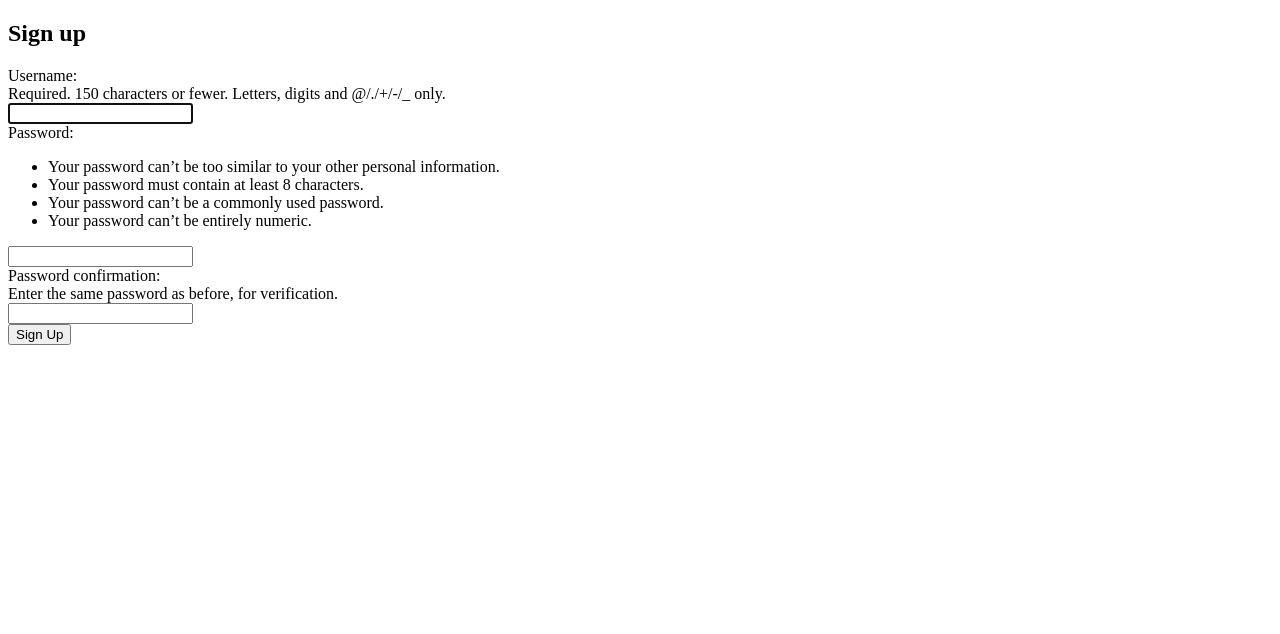
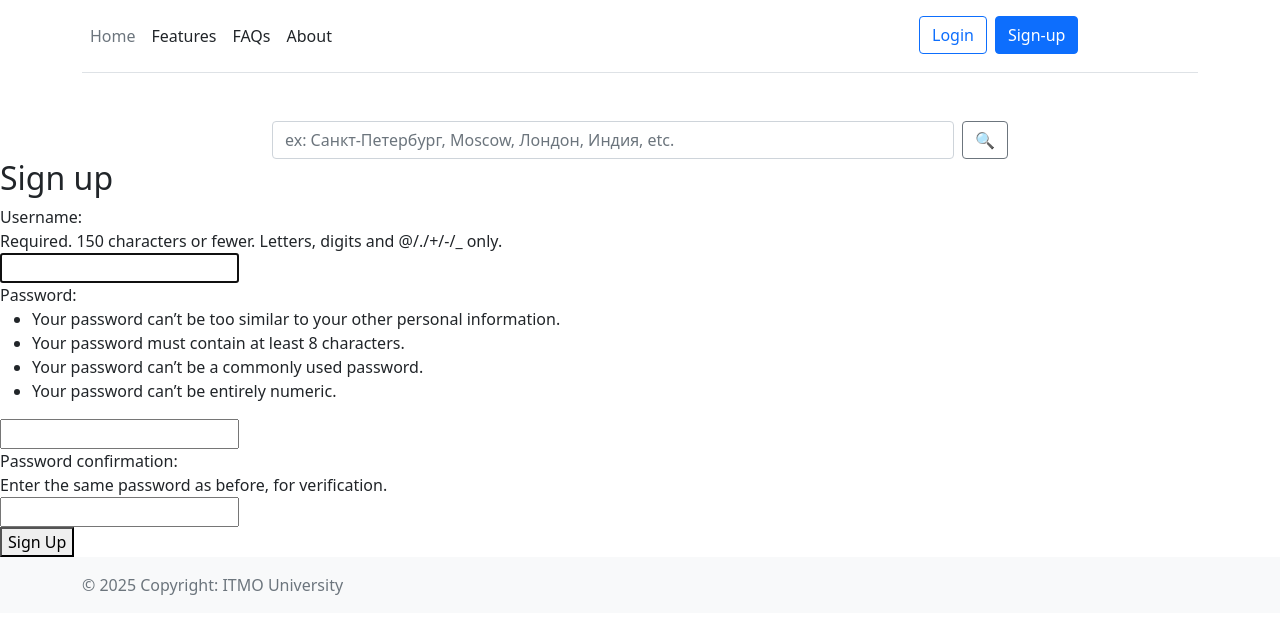
Before and after one commit to abdulovia/weather, a Django app: page /accounts/signup/ in a window 1280 px wide. Shown: the top 634 px of the page. Run offline with Django 5.2, Linux system fonts and the light colour scheme.

Commit message:
Update base.html

```diff
--- a/weather_app/templates/base.html
+++ b/weather_app/templates/base.html
@@ -3,14 +3,86 @@
 
 <head>
     <meta charset="utf-8">
-    <title>{% block title %}Django Auth Tutorial{% endblock %}</title>
+    <meta name="viewport" content="width=device-width, initial-scale=1">
+
+    <title>{% block title %}Base Title{% endblock %}</title>
+
+    <link href="https://cdn.jsdelivr.net/npm/bootstrap@5.0.2/dist/css/bootstrap.min.css" rel="stylesheet"
+        integrity="sha384-EVSTQN3/azprG1Anm3QDgpJLIm9Nao0Yz1ztcQTwFspd3yD65VohhpuuCOmLASjC" crossorigin="anonymous">
 </head>
 
 <body>
     <main>
+        <div class="container">
+            <header class="d-flex flex-wrap justify-content-md-between py-3 mb-4 border-bottom">
+
+                <ul class="nav col-12 col-md-auto mb-2 justify-content-left mb-md-0">
+                    <li><a href="{% url 'locations:home' %}" class="nav-link px-2 link-secondary">Home</a></li>
+                    <li><a href="{% url 'locations:home' %}" class="nav-link px-2 link-dark">Features</a></li>
+                    <li><a href="{% url 'locations:home' %}" class="nav-link px-2 link-dark">FAQs</a></li>
+                    <li><a href="{% url 'locations:home' %}" class="nav-link px-2 link-dark">About</a></li>
+                </ul>
+
+                <div class="col-md-3 text-end">
+                    <ul class="nav col-6 col-md-auto mb-2 mb-md-0">
+                        {% if user.is_authenticated %}
+
+                        <li><a class="nav-link px-3 link-dark" style="font-weight: 600;">{{ user.username }}</a></li>
+                        <li>
+                            <form action="{% url 'logout' %}" method="post">
+                                {% csrf_token %}
+                                <button type="submit" class="btn btn-outline-primary me-2">Log Out</button>
+                            </form>
+                        </li>
+
+                        {% else %}
+
+                        <li>
+                            <form action="{% url 'login' %}" method="get">
+                                <button type="submit" class="btn btn-outline-primary me-2">Login</button>
+                            </form>
+                        </li>
+                        <li>
+                            <form action="{% url 'signup' %}" method="get">
+                                <button type="submit" class="btn btn-primary">Sign-up</button>
+                            </form>
+                        </li>
+                        {% endif %}
+                    </ul>
+                </div>
+            </header>
+        </div>
+
+        <div class="container">
+            <div class="row justify-content-center" style="margin-top: 3em;">
+                <div class="col-md-8">
+
+                    <div class="search-container">
+                        <form role="search" method="get" action="/search" class="d-flex">
+                            <input type="search" class="form-control search-input" name="q"
+                                placeholder="ex: Санкт-Петербург, Moscow, Лондон, Индия, etc." required />
+                            <button type="submit" class="btn btn-outline-secondary ms-2">&#128269;</button>
+                        </form>
+                    </div>
+
+                </div>
+            </div>
+        </div>
+
         {% block content %}
+
         {% endblock %}
+
+        <footer class="footer mt-auto py-3 bg-light">
+            <div class="container">
+                <span class="text-muted">&copy; 2025 Copyright: ITMO University</span>
+            </div>
+        </footer>
     </main>
+
+    <script src="https://cdn.jsdelivr.net/npm/bootstrap@5.0.2/dist/js/bootstrap.bundle.min.js"
+        integrity="sha384-MrcW6ZMFYlzcLA8Nl+NtUVF0sA7MsXsP1UyJoMp4YLEuNSfAP+JcXn/tWtIaxVXM"
+        crossorigin="anonymous"></script>
 </body>
 
 </html>
```
